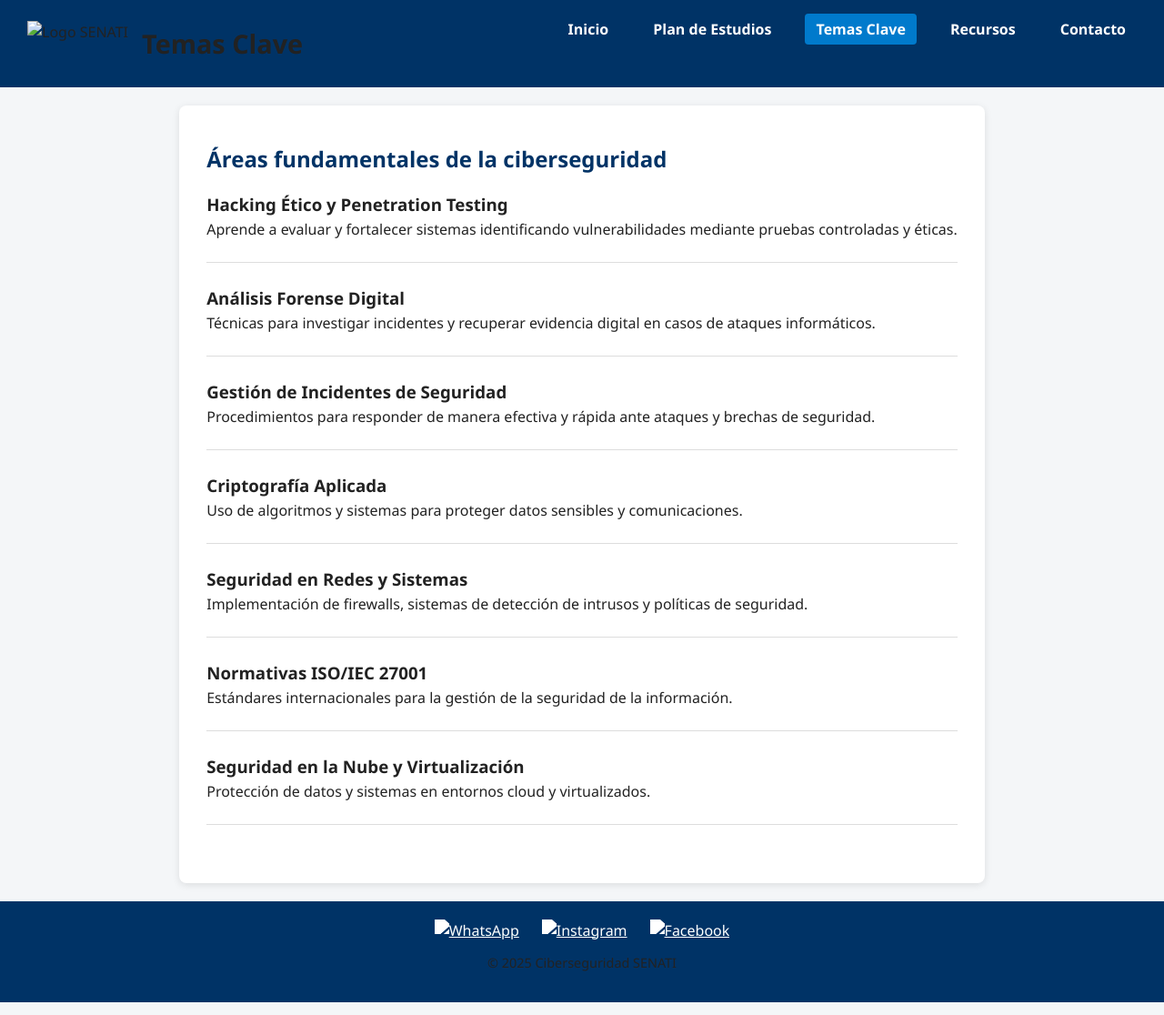
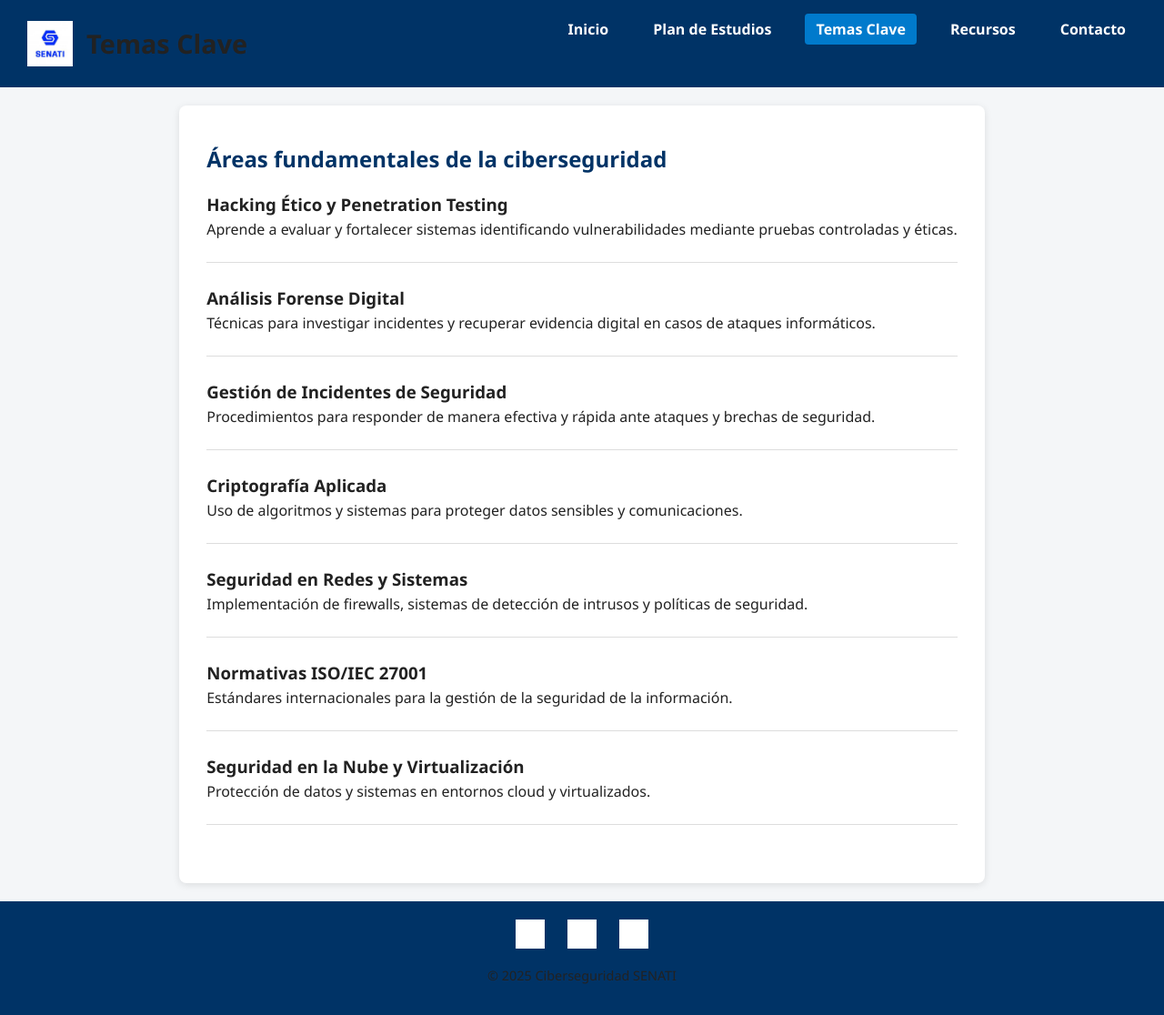
Before and after one commit to mauriciomb6/pagina-web-entregable-, a plain HTML site: page temas.html in a window 1280 px wide. Shown: the whole page at 91% size. Drawn offline with Linux system fonts and the light colour scheme.

Commit message:
Update temas.html

```diff
--- a/temas.html
+++ b/temas.html
@@ -8,7 +8,7 @@
 </head>
 <body>
   <header>
-    <img src="IMG/SENATILOGO.jpeg" alt="Logo SENATI" class="logo"/>
+    <img src="SENATILOGO.jpeg" alt="Logo SENATI" class="logo"/>
     <h1>Temas Clave</h1>
     <nav>
       <ul>
@@ -55,9 +55,9 @@
   </main>
 <footer>
     <div class="social">
-      <a href="https://wa.me/5168454624" target="_blank"><img src="IMG/whatsapplogo.jpeg" alt="WhatsApp" /></a>
-      <a href="https://instagram.com/senati_oficial" target="_blank"><img src="IMG/instagram logo.jpeg" alt="Instagram" /></a>
-      <a href="https://www.facebook.com/SenatiOficial/?locale=es_LA" target="_blank"><img src="IMG/facebook logo.png" alt="Facebook" /></a>
+      <a href="https://wa.me/5168454624" target="_blank"><img src="whatsapplogo.jpeg" alt="WhatsApp" /></a>
+      <a href="https://instagram.com/senati_oficial" target="_blank"><img src="instagram logo.jpeg" alt="Instagram" /></a>
+      <a href="https://www.facebook.com/SenatiOficial/?locale=es_LA" target="_blank"><img src="facebook logo.png" alt="Facebook" /></a>
     </div>
     <p>&copy; 2025 Ciberseguridad SENATI</p>
   </footer>
```
